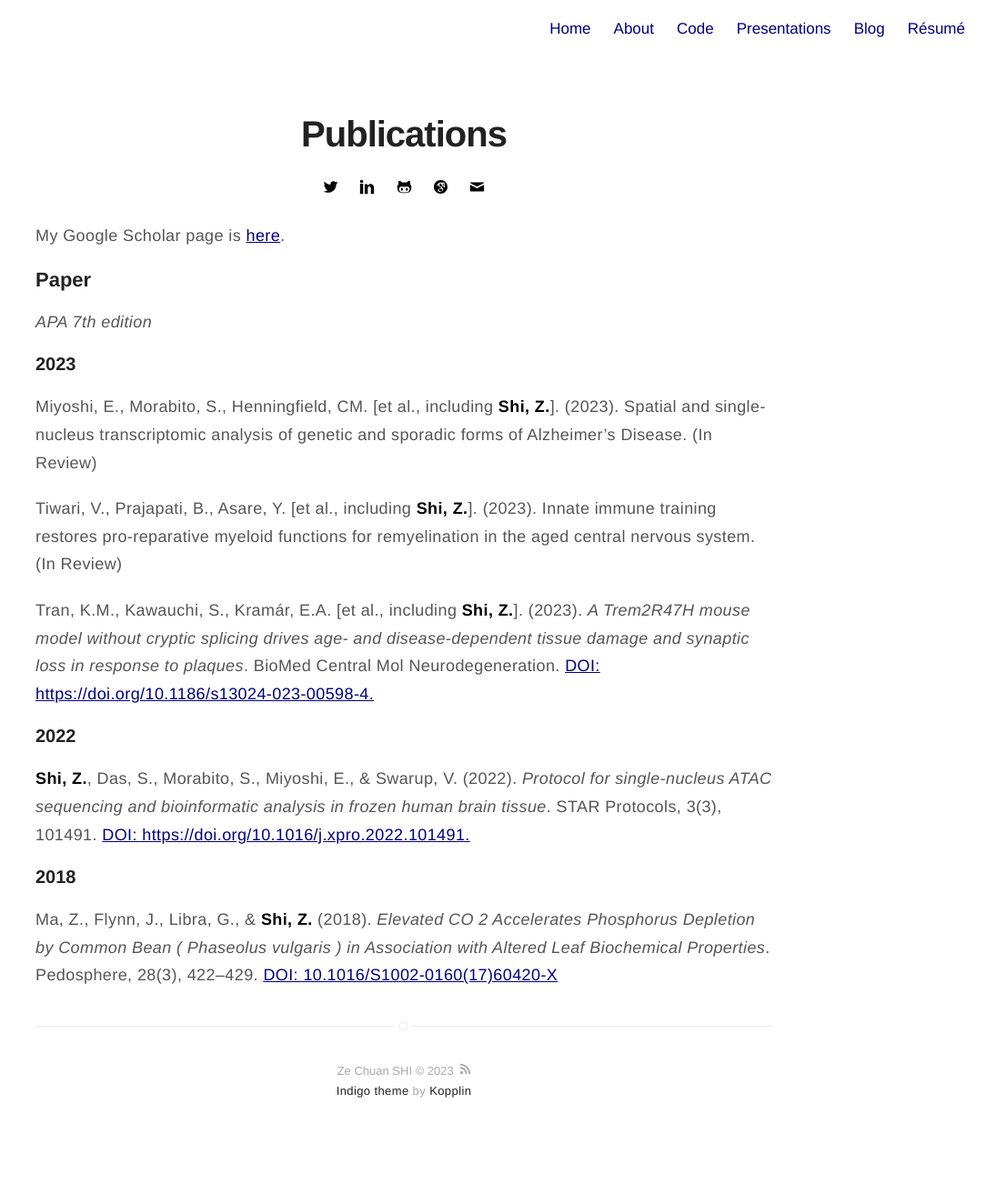
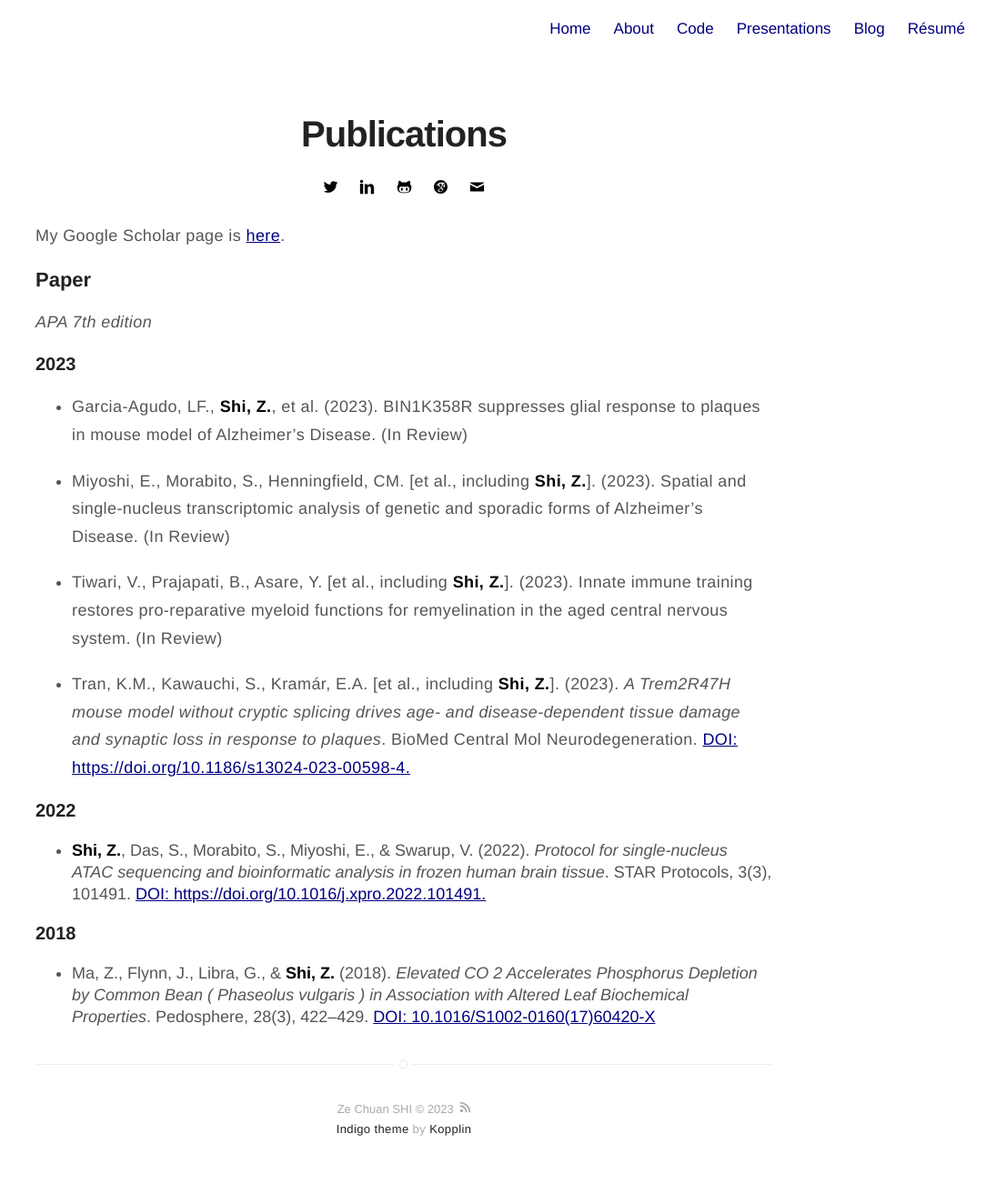
Before and after one commit to rootze/rootze.github.io, a Jekyll site: the page built from publications.md, in a window 1280 px wide. Shown: the whole page at 91% size, without its empty margins (196-1280 px from the left). Built offline with Jekyll 4.4.1, drawn with Linux system fonts in a browser that asks for light colours; before the commit the page ends 1271 px from its top, so only the background shows below that.

Commit message:
Update publications.md

```diff
--- a/publications.md
+++ b/publications.md
@@ -10,17 +10,19 @@ My Google Scholar page is [here](https://scholar.google.com/citations?user=citat
 *APA 7th edition*
 
 ### 2023
-Miyoshi, E., Morabito, S., Henningfield, CM. [et al., including **Shi, Z.**]. (2023). Spatial and single-nucleus transcriptomic analysis of genetic and sporadic forms of Alzheimer's Disease. (In Review)
+* Garcia-Agudo, LF., **Shi, Z.**, et al. (2023). BIN1K358R suppresses glial response to plaques in mouse model of Alzheimer’s Disease. (In Review)
 
-Tiwari, V., Prajapati, B., Asare, Y. [et al., including **Shi, Z.**]. (2023). Innate immune training restores pro-reparative myeloid functions for remyelination in the aged central nervous system. (In Review)
+* Miyoshi, E., Morabito, S., Henningfield, CM. [et al., including **Shi, Z.**]. (2023). Spatial and single-nucleus transcriptomic analysis of genetic and sporadic forms of Alzheimer's Disease. (In Review)
 
-Tran, K.M., Kawauchi, S., Kramár, E.A. [et al., including **Shi, Z.**]. (2023). *A Trem2R47H mouse model without cryptic splicing drives age- and disease-dependent tissue damage and synaptic loss in response to plaques*. BioMed Central Mol Neurodegeneration. [DOI: https://doi.org/10.1186/s13024-023-00598-4.](https://molecularneurodegeneration.biomedcentral.com/articles/10.1186/s13024-023-00598-4)
+* Tiwari, V., Prajapati, B., Asare, Y. [et al., including **Shi, Z.**]. (2023). Innate immune training restores pro-reparative myeloid functions for remyelination in the aged central nervous system. (In Review)
+
+* Tran, K.M., Kawauchi, S., Kramár, E.A. [et al., including **Shi, Z.**]. (2023). *A Trem2R47H mouse model without cryptic splicing drives age- and disease-dependent tissue damage and synaptic loss in response to plaques*. BioMed Central Mol Neurodegeneration. [DOI: https://doi.org/10.1186/s13024-023-00598-4.](https://molecularneurodegeneration.biomedcentral.com/articles/10.1186/s13024-023-00598-4)
 
 ### 2022
-**Shi, Z.**, Das, S., Morabito, S., Miyoshi, E., & Swarup, V. (2022). *Protocol for single-nucleus ATAC sequencing and bioinformatic analysis in frozen human brain tissue*. STAR Protocols, 3(3), 101491. [DOI: https://doi.org/10.1016/j.xpro.2022.101491.](https://www.sciencedirect.com/science/article/pii/S2666166722003719)
+* **Shi, Z.**, Das, S., Morabito, S., Miyoshi, E., & Swarup, V. (2022). *Protocol for single-nucleus ATAC sequencing and bioinformatic analysis in frozen human brain tissue*. STAR Protocols, 3(3), 101491. [DOI: https://doi.org/10.1016/j.xpro.2022.101491.](https://www.sciencedirect.com/science/article/pii/S2666166722003719)
 
 ### 2018
-Ma, Z., Flynn, J., Libra, G., & **Shi, Z.** (2018). *Elevated CO 2 Accelerates Phosphorus Depletion by Common Bean ( Phaseolus vulgaris ) in Association with Altered Leaf Biochemical Properties*. Pedosphere, 28(3), 422–429. [DOI: 10.1016/S1002-0160(17)60420-X](https://www.sciencedirect.com/science/article/abs/pii/S100201601760420X?via%3Dihub)
+* Ma, Z., Flynn, J., Libra, G., & **Shi, Z.** (2018). *Elevated CO 2 Accelerates Phosphorus Depletion by Common Bean ( Phaseolus vulgaris ) in Association with Altered Leaf Biochemical Properties*. Pedosphere, 28(3), 422–429. [DOI: 10.1016/S1002-0160(17)60420-X](https://www.sciencedirect.com/science/article/abs/pii/S100201601760420X?via%3Dihub)
 
 
 
```
